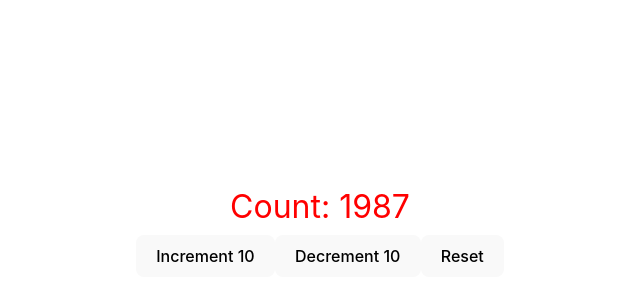
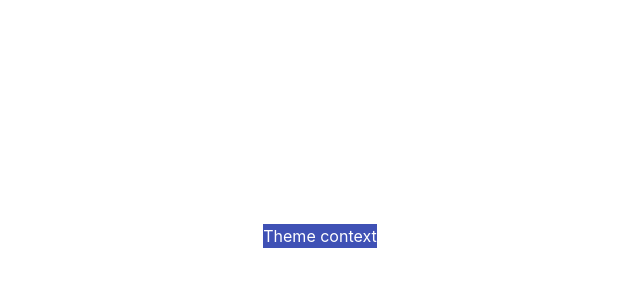
Before and after one commit to tvviem/vite-react-ts-learn, a React (Vite) app: page / in a window 1280 px wide. Shown: the part 164-464 px from the top of the page, without its empty margins (320-960 px from the left). Built offline with nearby package versions, Linux system fonts and the light colour scheme.

Commit message:
8 - useContext for color theme component

```diff
--- a/src/App.tsx
+++ b/src/App.tsx
@@ -1,10 +1,15 @@
+import { ThemeContextProvider } from './components/context/ThemeContext';
+import { Box } from './components/context/Box';
 import './App.css';
-import { Counter } from './components/state/Counter';
 
 function App() {
   return (
     <div className="App">
-      <Counter />
+      {/* Step 3: Wrap ThemeContextProvider around Box */}
+      <ThemeContextProvider>
+        {/* As the children props */}
+        <Box />
+      </ThemeContextProvider>
     </div>
   );
 }
--- /dev/null
+++ b/src/components/context/Box.tsx
@@ -0,0 +1,14 @@
+import { useContext } from 'react';
+import { ThemeContext } from './ThemeContext';
+
+export const Box = () => {
+  // Step 4: consume context in children component
+  const theme = useContext(ThemeContext);
+  return (
+    <div
+      style={{ backgroundColor: theme.primary.main, color: theme.primary.text }}
+    >
+      Theme context
+    </div>
+  );
+};
--- /dev/null
+++ b/src/components/context/ThemeContext.tsx
@@ -0,0 +1,17 @@
+import { createContext } from 'react';
+import { theme } from './theme'; // object for context
+
+// Step 1: create a new context
+export const ThemeContext = createContext(theme);
+
+// Step 2: create theme context provider
+type ThemeContextProviderProps = {
+  children: React.ReactNode;
+};
+export const ThemeContextProvider = ({
+  children
+}: ThemeContextProviderProps) => {
+  return (
+    <ThemeContext.Provider value={theme}>{children}</ThemeContext.Provider>
+  );
+};
--- /dev/null
+++ b/src/components/context/theme.ts
@@ -0,0 +1,10 @@
+export const theme = {
+  primary: {
+    main: '#3f51b5',
+    text: '#fff'
+  },
+  secondary: {
+    main: '#f50057',
+    text: '#fff'
+  }
+};
```
